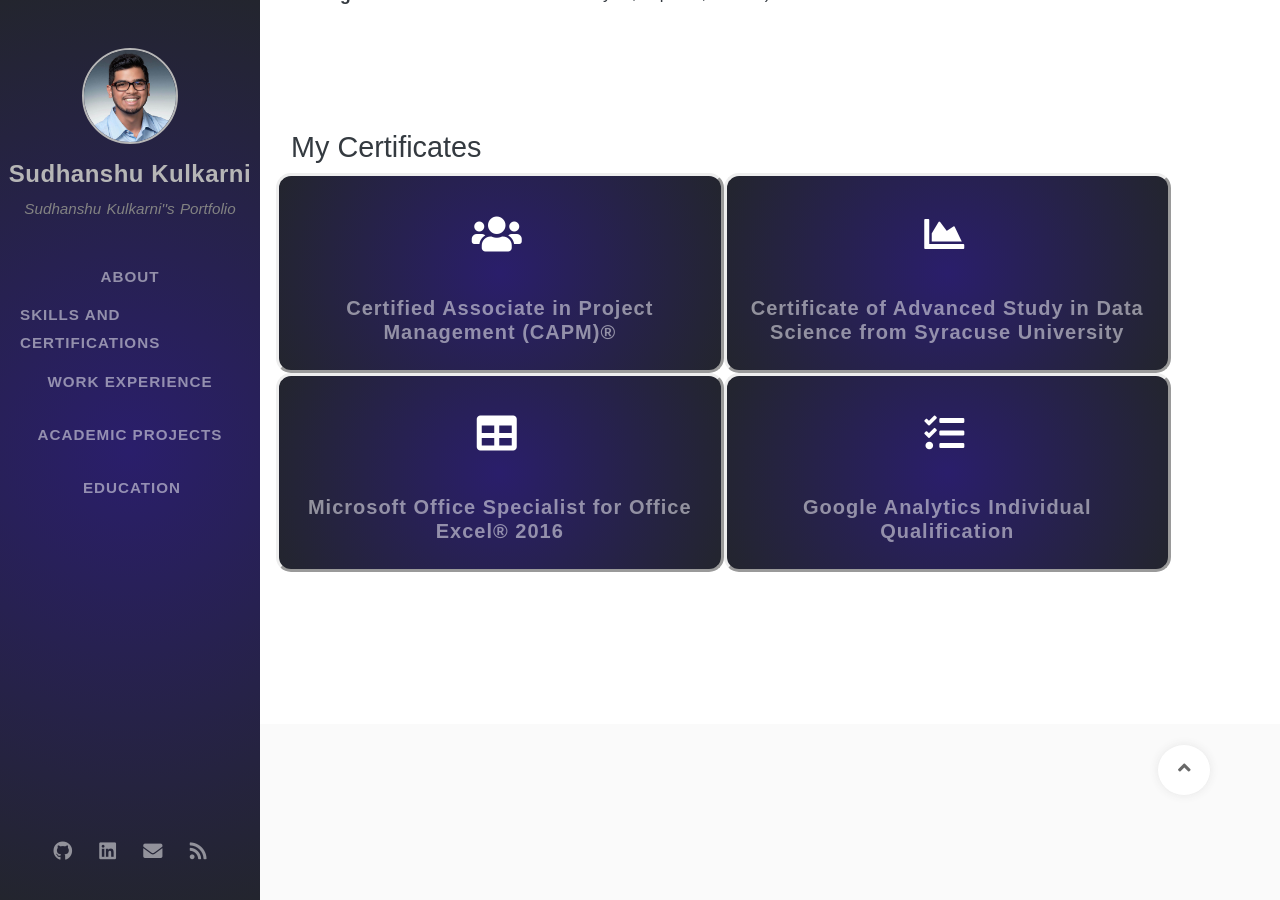
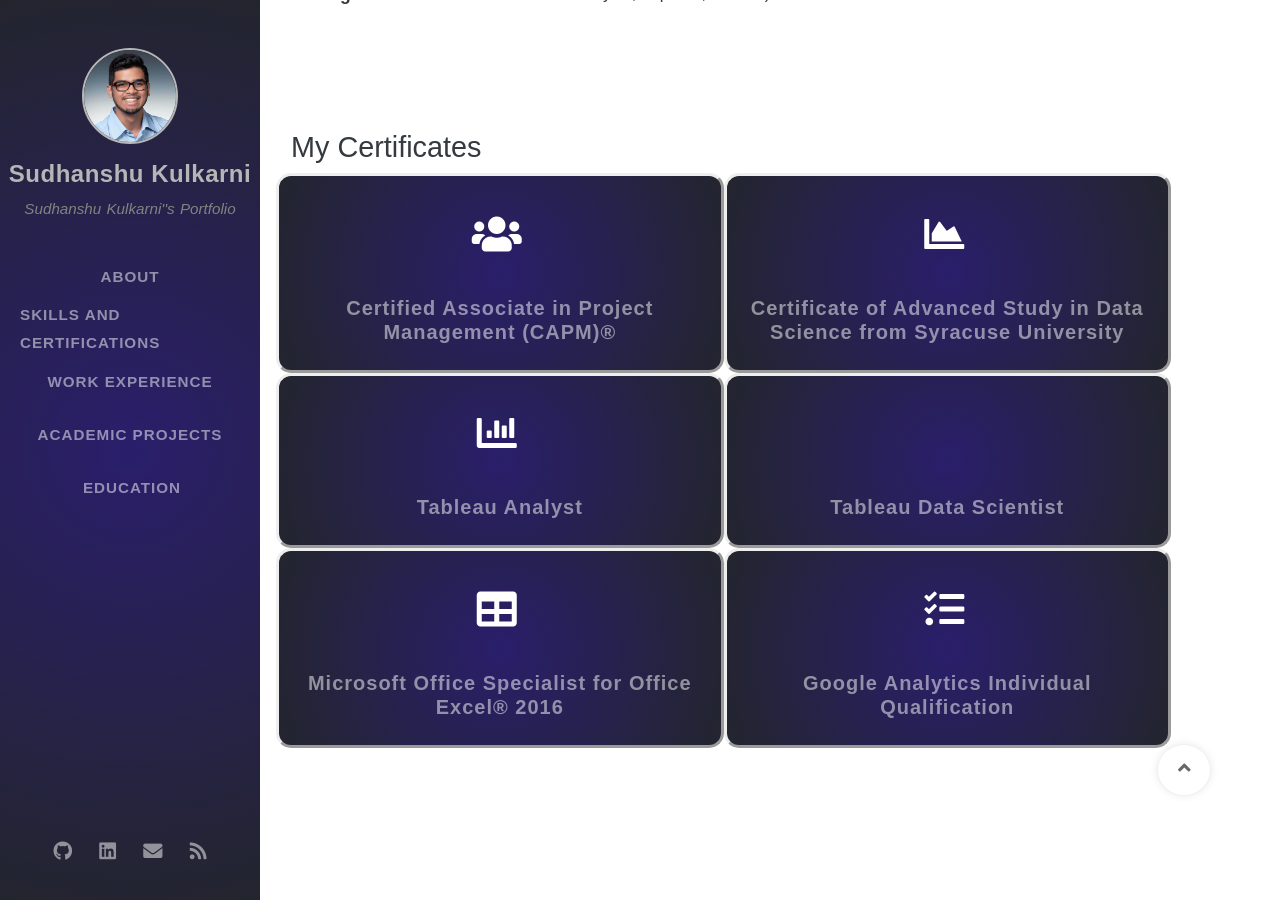
Before and after one commit to skulkarni218/skulkarni218.github.io, a Jekyll site: the page built from tabs/skills_certifications.md, in a window 1280 px wide and 900 px high, scrolled down 1224 px. Built offline with Jekyll 4.4.1, drawn with Linux system fonts in a browser that asks for light colours; nearby versions of some CDN libraries; some web fonts are replaced; comment, search, counter and statistics services are not loaded.

Commit message:
Update skills_certifications.md

```diff
--- a/tabs/skills_certifications.md
+++ b/tabs/skills_certifications.md
@@ -210,6 +210,22 @@
 	</div>
 	<div class="col-md-6 pack-service">
 		<div class="service">
+			<div class="service-icon"><i class="fa fa-chart-bar"></i></div>
+			<div class="service-detail">
+				<h3>Tableau Analyst</h3>
+			</div>
+		</div>
+	</div>
+	<div class="col-md-6 pack-service">
+		<div class="service">
+		<div class="service-icon"><i class="fa fa-line-chart"></i></div>
+			<div class="service-detail">
+				<h3>Tableau Data Scientist</h3>
+			</div>
+		</div>
+	</div>
+	<div class="col-md-6 pack-service">
+		<div class="service">
 		<div class="service-icon"><i class="fa fa-table"></i></div>
 			<div class="service-detail">
 				<h3>Microsoft Office Specialist for Office Excel® 2016</h3>
```
